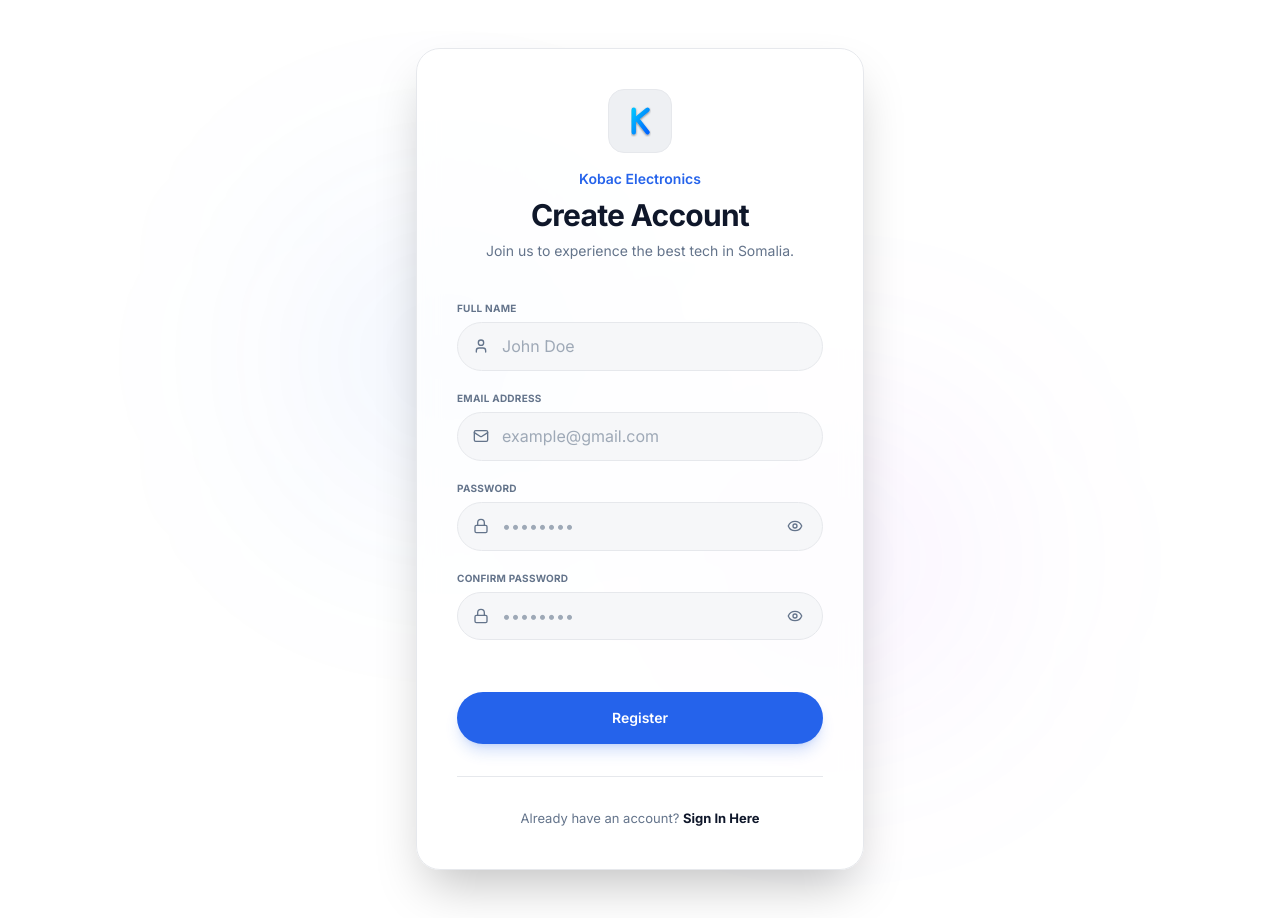
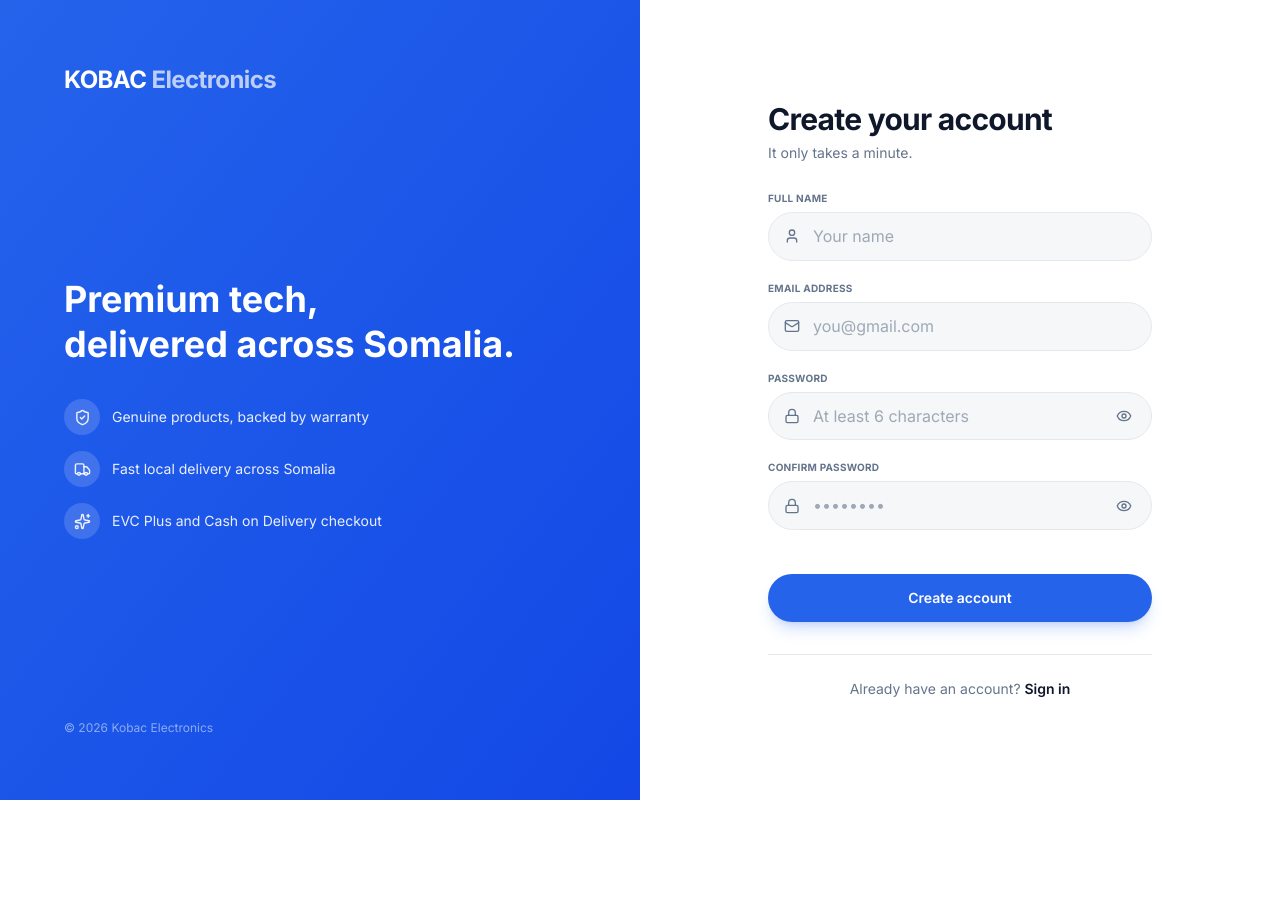
Before and after one commit to Abdalle13/kobac-electronics, a React (Vite) app in the folder frontend/: page /register in a window 1280 px wide. After the commit the page ends 800 px from the top, so only its background shows below. Built offline with nearby package versions, Linux system fonts and the light colour scheme; no server answers.

Commit message:
redesign the auth pages with a shared two-panel layout - brand panel on desktop, cleaner forms, tidier redirect handling and inline validation on register

```diff
--- /dev/null
+++ b/frontend/src/components/layout/AuthLayout.jsx
@@ -0,0 +1,58 @@
+import React from 'react';
+import { Link } from 'react-router-dom';
+import { ShieldCheck, Truck, Sparkles } from 'lucide-react';
+
+const POINTS = [
+  { icon: ShieldCheck, text: 'Genuine products, backed by warranty' },
+  { icon: Truck, text: 'Fast local delivery across Somalia' },
+  { icon: Sparkles, text: 'EVC Plus and Cash on Delivery checkout' },
+];
+
+const AuthLayout = ({ title, subtitle, children, footer }) => (
+  <div className="flex-grow w-full grid lg:grid-cols-2">
+    {/* Brand panel — desktop only */}
+    <div className="hidden lg:flex flex-col justify-between bg-gradient-to-br from-primary to-blue-700 text-white p-12 xl:p-16">
+      <Link to="/" className="text-2xl font-bold tracking-tight">
+        KOBAC <span className="text-white/70">Electronics</span>
+      </Link>
+      <div>
+        <h2 className="text-3xl xl:text-4xl font-bold leading-tight mb-8">
+          Premium tech,<br />delivered across Somalia.
+        </h2>
+        <ul className="space-y-4">
+          {POINTS.map(({ icon: Icon, text }) => (
+            <li key={text} className="flex items-center gap-3 text-white/90">
+              <span className="w-9 h-9 rounded-xl bg-white/15 flex items-center justify-center shrink-0">
+                <Icon size={17} />
+              </span>
+              <span className="text-sm">{text}</span>
+            </li>
+          ))}
+        </ul>
+      </div>
+      <p className="text-xs text-white/50">© {new Date().getFullYear()} Kobac Electronics</p>
+    </div>
+
+    {/* Form panel */}
+    <div className="flex items-center justify-center px-4 sm:px-6 py-10 sm:py-14 bg-canvas">
+      <div className="w-full max-w-sm">
+        <Link to="/" className="lg:hidden inline-block text-lg font-bold tracking-tight text-fg mb-8">
+          KOBAC <span className="text-primary">Electronics</span>
+        </Link>
+
+        <h1 className="text-2xl sm:text-3xl font-bold text-fg tracking-tight">{title}</h1>
+        {subtitle && <p className="text-muted text-sm mt-1.5 mb-7">{subtitle}</p>}
+
+        {children}
+
+        {footer && (
+          <div className="mt-8 pt-6 border-t border-line text-center text-sm text-muted">
+            {footer}
+          </div>
+        )}
+      </div>
+    </div>
+  </div>
+);
+
+export default AuthLayout;
--- a/frontend/src/pages/ForgotPasswordPage.jsx
+++ b/frontend/src/pages/ForgotPasswordPage.jsx
@@ -3,13 +3,14 @@
 import { useDispatch, useSelector } from 'react-redux';
 import { Mail, ArrowLeft, MailCheck } from 'lucide-react';
 import { forgotPassword, clearAuthStatus } from '../redux/slices/authSlice';
+import AuthLayout from '../components/layout/AuthLayout';
 import Input from '../components/ui/Input';
 import Button from '../components/ui/Button';
 
 const ForgotPasswordPage = () => {
   const [email, setEmail] = useState('');
   const dispatch = useDispatch();
-  const { loading, error, message } = useSelector((state) => state.auth);
+  const { loading, error, message } = useSelector((s) => s.auth);
 
   useEffect(() => {
     dispatch(clearAuthStatus());
@@ -21,67 +22,38 @@
   };
 
   return (
-    <div className="flex-grow flex items-center justify-center px-4 py-12 w-full relative">
-      <div className="absolute top-1/4 left-1/4 w-64 h-64 bg-primary/10 rounded-full blur-[120px] pointer-events-none" />
-      <div className="absolute bottom-1/4 right-1/4 w-64 h-64 bg-purple-500/10 rounded-full blur-[120px] pointer-events-none" />
-
-      <div className="glass border border-line p-8 sm:p-10 rounded-3xl max-w-md w-full shadow-2xl relative z-10">
-        <div className="text-center mb-10">
-          <div className="inline-flex items-center justify-center w-16 h-16 rounded-2xl bg-surface-2 border border-line mb-4 overflow-hidden">
-            <img src="/favicon.svg" alt="Kobac Logo" className="w-10 h-10 object-contain" />
-          </div>
-          <h2 className="text-sm font-semibold text-primary mb-2">Kobac Electronics</h2>
-          <h1 className="text-3xl font-bold text-fg tracking-tight">Reset Password</h1>
-          <p className="text-muted text-sm mt-2">Enter your email and we'll send you a reset link.</p>
-        </div>
-
+    <AuthLayout
+      title="Reset your password"
+      subtitle={message ? undefined : "Enter your email and we'll send you a reset link."}
+      footer={
+        <Link to="/login" className="inline-flex items-center gap-2 text-muted hover:text-fg transition-colors">
+          <ArrowLeft className="w-3.5 h-3.5" /> Back to sign in
+        </Link>
+      }
+    >
       {message ? (
-          <div className="text-center">
+        <div className="text-center py-4">
           <div className="inline-flex items-center justify-center w-14 h-14 rounded-full bg-success/15 text-success mb-4">
             <MailCheck className="w-7 h-7" />
           </div>
-            <p className="text-muted text-sm mb-8">{message}</p>
-            <Link to="/login">
-              <Button variant="secondary" className="w-full">Back to Sign In</Button>
-            </Link>
+          <p className="text-muted text-sm">{message}</p>
         </div>
       ) : (
         <>
           {error && (
-              <div className="bg-danger/10 border border-danger/30 text-danger px-4 py-3 rounded-xl mb-6 text-[11px] font-bold uppercase tracking-wider text-center">
+            <div className="bg-danger/10 border border-danger/30 text-danger px-4 py-2.5 rounded-xl mb-5 text-sm text-center">
               {error}
             </div>
           )}
-
-            <form onSubmit={submitHandler} className="space-y-2">
-              <Input
-                label="Email Address"
-                type="email"
-                placeholder="example@gmail.com"
-                value={email}
-                onChange={(e) => setEmail(e.target.value)}
-                required
-                icon={Mail}
-              />
-
-              <Button
-                type="submit"
-                className="w-full !mt-8 py-4 h-auto text-sm font-semibold rounded-xl shadow-[0_0_20px_rgba(0,102,255,0.3)] hover:shadow-[0_0_30px_rgba(0,102,255,0.5)] transition-all"
-                disabled={loading}
-              >
-                {loading ? 'Sending...' : 'Send Reset Link'}
+          <form onSubmit={submitHandler} className="space-y-1">
+            <Input label="Email Address" type="email" placeholder="you@gmail.com" value={email} onChange={(e) => setEmail(e.target.value)} required icon={Mail} />
+            <Button type="submit" className="w-full !mt-6 py-3.5 text-sm font-semibold rounded-xl" disabled={loading}>
+              {loading ? 'Sending…' : 'Send reset link'}
             </Button>
           </form>
-
-            <div className="mt-8 pt-8 border-t border-line text-center">
-              <Link to="/login" className="inline-flex items-center gap-2 text-[13px] text-muted hover:text-fg transition-colors">
-                <ArrowLeft className="w-3.5 h-3.5" /> Back to Sign In
-              </Link>
-            </div>
         </>
       )}
-      </div>
-    </div>
+    </AuthLayout>
   );
 };
 
--- a/frontend/src/pages/LoginPage.jsx
+++ b/frontend/src/pages/LoginPage.jsx
@@ -1,10 +1,11 @@
 import React, { useState, useEffect } from 'react';
-import { Link, useNavigate, useLocation } from 'react-router-dom';
+import { Link, useNavigate, useSearchParams } from 'react-router-dom';
 import { useDispatch, useSelector } from 'react-redux';
+import { Mail, Lock } from 'lucide-react';
 import { login } from '../redux/slices/authSlice';
+import AuthLayout from '../components/layout/AuthLayout';
 import Input from '../components/ui/Input';
 import Button from '../components/ui/Button';
-import { Mail, Lock, Zap } from 'lucide-react';
 
 const LoginPage = () => {
   const [email, setEmail] = useState('');
@@ -12,22 +13,17 @@
 
   const dispatch = useDispatch();
   const navigate = useNavigate();
-  const location = useLocation();
+  const [searchParams] = useSearchParams();
+  const redirect = searchParams.get('redirect') || '';
 
-  const { userInfo, loading, error } = useSelector((state) => state.auth);
-
-  // redirect to where the user was trying to go or home
-  const redirect = location.search ? location.search.split('=')[1] : '/';
+  const { userInfo, loading, error } = useSelector((s) => s.auth);
 
   useEffect(() => {
     if (userInfo) {
-      if (!location.search && userInfo.role && userInfo.role.toLowerCase() === 'admin') {
-        navigate('/dashboard');
-      } else {
-        navigate(redirect);
+      if (redirect) navigate(`/${redirect}`);
+      else navigate(userInfo.role?.toLowerCase() === 'admin' ? '/dashboard' : '/');
     }
-    }
-  }, [userInfo, navigate, redirect, location.search]);
+  }, [userInfo, navigate, redirect]);
 
   const submitHandler = (e) => {
     e.preventDefault();
@@ -35,70 +31,39 @@
   };
 
   return (
-    <div className="flex-grow flex items-center justify-center px-4 py-12 w-full relative">
-      {/* Abstract background elements for premium feel */}
-      <div className="absolute top-1/4 left-1/4 w-64 h-64 bg-primary/10 rounded-full blur-[120px] pointer-events-none" />
-      <div className="absolute bottom-1/4 right-1/4 w-64 h-64 bg-purple-500/10 rounded-full blur-[120px] pointer-events-none" />
-
-      <div className="glass border border-line p-8 sm:p-10 rounded-3xl max-w-md w-full shadow-2xl relative z-10">
-        <div className="text-center mb-10">
-          <div className="inline-flex items-center justify-center w-16 h-16 rounded-2xl bg-surface-2 border border-line mb-4 overflow-hidden">
-            <img src="/favicon.svg" alt="Kobac Logo" className="w-10 h-10 object-contain" />
-          </div>
-          <h2 className="text-sm font-semibold text-primary mb-2">Kobac Electronics</h2>
-          <h1 className="text-3xl font-bold text-fg tracking-tight">Sign In</h1>
-          <p className="text-muted text-sm mt-2">Welcome back! Please enter your details.</p>
-        </div>
-
+    <AuthLayout
+      title="Welcome back"
+      subtitle="Sign in to your Kobac Electronics account."
+      footer={
+        <>
+          New here?{' '}
+          <Link to={redirect ? `/register?redirect=${redirect}` : '/register'} className="text-fg font-semibold hover:text-primary transition-colors">
+            Create an account
+          </Link>
+        </>
+      }
+    >
       {error && (
-          <div className="bg-danger/10 border border-danger/30 text-danger px-4 py-3 rounded-xl mb-6 text-[11px] font-bold uppercase tracking-wider text-center">
+        <div className="bg-danger/10 border border-danger/30 text-danger px-4 py-2.5 rounded-xl mb-5 text-sm text-center">
           {error}
         </div>
       )}
 
-        <form onSubmit={submitHandler} className="space-y-2">
-          <Input
-            label="Email Address"
-            type="email"
-            placeholder="example@gmail.com"
-            value={email}
-            onChange={(e) => setEmail(e.target.value)}
-            required
-            icon={Mail}
-          />
-          <Input
-            label="Password"
-            type="password"
-            placeholder="••••••••"
-            value={password}
-            onChange={(e) => setPassword(e.target.value)}
-            required
-            icon={Lock}
-          />
+      <form onSubmit={submitHandler} className="space-y-1">
+        <Input label="Email Address" type="email" placeholder="you@gmail.com" value={email} onChange={(e) => setEmail(e.target.value)} required icon={Mail} />
+        <Input label="Password" type="password" placeholder="••••••••" value={password} onChange={(e) => setPassword(e.target.value)} required icon={Lock} />
 
-          <div className="flex justify-end -mt-1">
-            <Link to="/forgot-password" className="text-[12px] text-muted hover:text-primary transition-colors font-medium">
+        <div className="flex justify-end pt-1">
+          <Link to="/forgot-password" className="text-xs text-muted hover:text-primary transition-colors font-medium">
             Forgot password?
           </Link>
         </div>
 
-          <Button
-            type="submit"
-            className="w-full !mt-8 py-4 h-auto text-sm font-semibold rounded-xl shadow-[0_0_20px_rgba(0,102,255,0.3)] hover:shadow-[0_0_30px_rgba(0,102,255,0.5)] transition-all"
-            disabled={loading}
-          >
-            {loading ? 'Signing In...' : 'Sign In'}
+        <Button type="submit" className="w-full !mt-6 py-3.5 text-sm font-semibold rounded-xl" disabled={loading}>
+          {loading ? 'Signing in…' : 'Sign in'}
         </Button>
       </form>
-
-        <div className="mt-8 pt-8 border-t border-line text-center text-[13px] text-muted">
-          New Customer?{' '}
-          <Link to={redirect ? `/register?redirect=${redirect}` : '/register'} className="text-fg font-bold hover:text-primary transition-colors">
-            Register Here
-          </Link>
-        </div>
-      </div>
-    </div>
+    </AuthLayout>
   );
 };
 
--- a/frontend/src/pages/RegisterPage.jsx
+++ b/frontend/src/pages/RegisterPage.jsx
@@ -1,124 +1,68 @@
 import React, { useState, useEffect } from 'react';
-import { Link, useNavigate, useLocation } from 'react-router-dom';
+import { Link, useNavigate, useSearchParams } from 'react-router-dom';
 import { useDispatch, useSelector } from 'react-redux';
+import { User, Mail, Lock } from 'lucide-react';
 import { registerUser } from '../redux/slices/authSlice';
+import AuthLayout from '../components/layout/AuthLayout';
 import Input from '../components/ui/Input';
 import Button from '../components/ui/Button';
-import { User, Mail, Lock, Zap } from 'lucide-react';
 
 const RegisterPage = () => {
   const [name, setName] = useState('');
   const [email, setEmail] = useState('');
   const [password, setPassword] = useState('');
   const [confirmPassword, setConfirmPassword] = useState('');
-  const [message, setMessage] = useState(null);
+  const [localError, setLocalError] = useState('');
 
   const dispatch = useDispatch();
   const navigate = useNavigate();
-  const location = useLocation();
+  const [searchParams] = useSearchParams();
+  const redirect = searchParams.get('redirect') || '';
 
-  const { userInfo, loading, error } = useSelector((state) => state.auth);
-
-  const redirect = location.search ? location.search.split('=')[1] : '/';
+  const { userInfo, loading, error } = useSelector((s) => s.auth);
 
   useEffect(() => {
-    if (userInfo) {
-      navigate(redirect);
-    }
+    if (userInfo) navigate(redirect ? `/${redirect}` : '/');
   }, [userInfo, navigate, redirect]);
 
   const submitHandler = (e) => {
     e.preventDefault();
-    if (password !== confirmPassword) {
-      setMessage('Passwords do not match');
-    } else {
+    setLocalError('');
+    if (password.length < 6) return setLocalError('Password must be at least 6 characters');
+    if (password !== confirmPassword) return setLocalError('Passwords do not match');
     dispatch(registerUser({ name, email, password }));
-    }
   };
 
   return (
-    <div className="flex-grow flex items-center justify-center px-4 py-12 w-full relative">
-      {/* Abstract background elements for premium feel */}
-      <div className="absolute top-1/4 left-1/4 w-64 h-64 bg-primary/10 rounded-full blur-[120px] pointer-events-none" />
-      <div className="absolute bottom-1/4 right-1/4 w-64 h-64 bg-purple-500/10 rounded-full blur-[120px] pointer-events-none" />
-
-      <div className="glass border border-line p-8 sm:p-10 rounded-3xl max-w-md w-full shadow-2xl relative z-10">
-        <div className="text-center mb-10">
-          <div className="inline-flex items-center justify-center w-16 h-16 rounded-2xl bg-surface-2 border border-line mb-4 overflow-hidden">
-            <img src="/favicon.svg" alt="Kobac Logo" className="w-10 h-10 object-contain" />
-          </div>
-          <h2 className="text-sm font-semibold text-primary mb-2">Kobac Electronics</h2>
-          <h1 className="text-3xl font-bold text-fg tracking-tight">Create Account</h1>
-          <p className="text-muted text-sm mt-2">Join us to experience the best tech in Somalia.</p>
-        </div>
-
-        {message && (
-          <div className="bg-danger/10 border border-danger/30 text-danger px-4 py-3 rounded-xl mb-6 text-[11px] font-bold uppercase tracking-wider text-center">
-            {message}
-          </div>
-        )}
-
-        {error && (
-          <div className="bg-danger/10 border border-danger/30 text-danger px-4 py-3 rounded-xl mb-6 text-[11px] font-bold uppercase tracking-wider text-center">
-            {error}
+    <AuthLayout
+      title="Create your account"
+      subtitle="It only takes a minute."
+      footer={
+        <>
+          Already have an account?{' '}
+          <Link to={redirect ? `/login?redirect=${redirect}` : '/login'} className="text-fg font-semibold hover:text-primary transition-colors">
+            Sign in
+          </Link>
+        </>
+      }
+    >
+      {(localError || error) && (
+        <div className="bg-danger/10 border border-danger/30 text-danger px-4 py-2.5 rounded-xl mb-5 text-sm text-center">
+          {localError || error}
         </div>
       )}
 
       <form onSubmit={submitHandler} className="space-y-1">
-          <Input
-            label="Full Name"
-            type="text"
-            placeholder="John Doe"
-            value={name}
-            onChange={(e) => setName(e.target.value)}
-            required
-            icon={User}
-          />
-          <Input
-            label="Email Address"
-            type="email"
-            placeholder="example@gmail.com"
-            value={email}
-            onChange={(e) => setEmail(e.target.value)}
-            required
-            icon={Mail}
-          />
-          <Input
-            label="Password"
-            type="password"
-            placeholder="••••••••"
-            value={password}
-            onChange={(e) => setPassword(e.target.value)}
-            required
-            icon={Lock}
-          />
-          <Input
-            label="Confirm Password"
-            type="password"
-            placeholder="••••••••"
-            value={confirmPassword}
-            onChange={(e) => setConfirmPassword(e.target.value)}
-            required
-            icon={Lock}
-          />
+        <Input label="Full Name" placeholder="Your name" value={name} onChange={(e) => setName(e.target.value)} required icon={User} />
+        <Input label="Email Address" type="email" placeholder="you@gmail.com" value={email} onChange={(e) => setEmail(e.target.value)} required icon={Mail} />
+        <Input label="Password" type="password" placeholder="At least 6 characters" value={password} onChange={(e) => setPassword(e.target.value)} required icon={Lock} />
+        <Input label="Confirm Password" type="password" placeholder="••••••••" value={confirmPassword} onChange={(e) => setConfirmPassword(e.target.value)} required icon={Lock} />
 
-          <Button
-            type="submit"
-            className="w-full !mt-8 py-4 h-auto text-sm font-semibold rounded-xl shadow-[0_0_20px_rgba(0,102,255,0.3)] hover:shadow-[0_0_30px_rgba(0,102,255,0.5)] transition-all"
-            disabled={loading}
-          >
-            {loading ? 'Creating...' : 'Register'}
+        <Button type="submit" className="w-full !mt-6 py-3.5 text-sm font-semibold rounded-xl" disabled={loading}>
+          {loading ? 'Creating account…' : 'Create account'}
         </Button>
       </form>
-
-        <div className="mt-8 pt-8 border-t border-line text-center text-[13px] text-muted">
-          Already have an account?{' '}
-          <Link to={redirect ? `/login?redirect=${redirect}` : '/login'} className="text-fg font-bold hover:text-primary transition-colors">
-            Sign In Here
-          </Link>
-        </div>
-      </div>
-    </div>
+    </AuthLayout>
   );
 };
 
--- a/frontend/src/pages/ResetPasswordPage.jsx
+++ b/frontend/src/pages/ResetPasswordPage.jsx
@@ -4,6 +4,7 @@
 import toast from 'react-hot-toast';
 import { Lock } from 'lucide-react';
 import { resetPassword, clearAuthStatus } from '../redux/slices/authSlice';
+import AuthLayout from '../components/layout/AuthLayout';
 import Input from '../components/ui/Input';
 import Button from '../components/ui/Button';
 
@@ -11,7 +12,7 @@
   const { token } = useParams();
   const dispatch = useDispatch();
   const navigate = useNavigate();
-  const { loading, error } = useSelector((state) => state.auth);
+  const { loading, error } = useSelector((s) => s.auth);
 
   const [password, setPassword] = useState('');
   const [confirmPassword, setConfirmPassword] = useState('');
@@ -24,15 +25,8 @@
   const submitHandler = async (e) => {
     e.preventDefault();
     setLocalError('');
-
-    if (password.length < 6) {
-      setLocalError('Password must be at least 6 characters long');
-      return;
-    }
-    if (password !== confirmPassword) {
-      setLocalError('Passwords do not match');
-      return;
-    }
+    if (password.length < 6) return setLocalError('Password must be at least 6 characters');
+    if (password !== confirmPassword) return setLocalError('Passwords do not match');
 
     const result = await dispatch(resetPassword({ token, password }));
     if (resetPassword.fulfilled.match(result)) {
@@ -42,63 +36,29 @@
   };
 
   return (
-    <div className="flex-grow flex items-center justify-center px-4 py-12 w-full relative">
-      <div className="absolute top-1/4 left-1/4 w-64 h-64 bg-primary/10 rounded-full blur-[120px] pointer-events-none" />
-      <div className="absolute bottom-1/4 right-1/4 w-64 h-64 bg-purple-500/10 rounded-full blur-[120px] pointer-events-none" />
-
-      <div className="glass border border-line p-8 sm:p-10 rounded-3xl max-w-md w-full shadow-2xl relative z-10">
-        <div className="text-center mb-10">
-          <div className="inline-flex items-center justify-center w-16 h-16 rounded-2xl bg-surface-2 border border-line mb-4 overflow-hidden">
-            <img src="/favicon.svg" alt="Kobac Logo" className="w-10 h-10 object-contain" />
-          </div>
-          <h2 className="text-sm font-semibold text-primary mb-2">Kobac Electronics</h2>
-          <h1 className="text-3xl font-bold text-fg tracking-tight">New Password</h1>
-          <p className="text-muted text-sm mt-2">Choose a new password for your account.</p>
-        </div>
-
+    <AuthLayout
+      title="Choose a new password"
+      subtitle="Enter and confirm your new password."
+      footer={
+        <>
+          Remembered it?{' '}
+          <Link to="/login" className="text-fg font-semibold hover:text-primary transition-colors">Sign in</Link>
+        </>
+      }
+    >
       {(localError || error) && (
-          <div className="bg-danger/10 border border-danger/30 text-danger px-4 py-3 rounded-xl mb-6 text-[11px] font-bold uppercase tracking-wider text-center">
+        <div className="bg-danger/10 border border-danger/30 text-danger px-4 py-2.5 rounded-xl mb-5 text-sm text-center">
           {localError || error}
         </div>
       )}
-
       <form onSubmit={submitHandler} className="space-y-1">
-          <Input
-            label="New Password"
-            type="password"
-            placeholder="••••••••"
-            value={password}
-            onChange={(e) => setPassword(e.target.value)}
-            required
-            icon={Lock}
-          />
-          <Input
-            label="Confirm Password"
-            type="password"
-            placeholder="••••••••"
-            value={confirmPassword}
-            onChange={(e) => setConfirmPassword(e.target.value)}
-            required
-            icon={Lock}
-          />
-
-          <Button
-            type="submit"
-            className="w-full !mt-8 py-4 h-auto text-sm font-semibold rounded-xl shadow-[0_0_20px_rgba(0,102,255,0.3)] hover:shadow-[0_0_30px_rgba(0,102,255,0.5)] transition-all"
-            disabled={loading}
-          >
-            {loading ? 'Updating...' : 'Update Password'}
+        <Input label="New Password" type="password" placeholder="At least 6 characters" value={password} onChange={(e) => setPassword(e.target.value)} required icon={Lock} />
+        <Input label="Confirm Password" type="password" placeholder="••••••••" value={confirmPassword} onChange={(e) => setConfirmPassword(e.target.value)} required icon={Lock} />
+        <Button type="submit" className="w-full !mt-6 py-3.5 text-sm font-semibold rounded-xl" disabled={loading}>
+          {loading ? 'Updating…' : 'Update password'}
         </Button>
       </form>
-
-        <div className="mt-8 pt-8 border-t border-line text-center text-[13px] text-muted">
-          Remembered it?{' '}
-          <Link to="/login" className="text-fg font-bold hover:text-primary transition-colors">
-            Sign In
-          </Link>
-        </div>
-      </div>
-    </div>
+    </AuthLayout>
   );
 };
 
```
Lines whose indentation alone changed are shown as unchanged.
